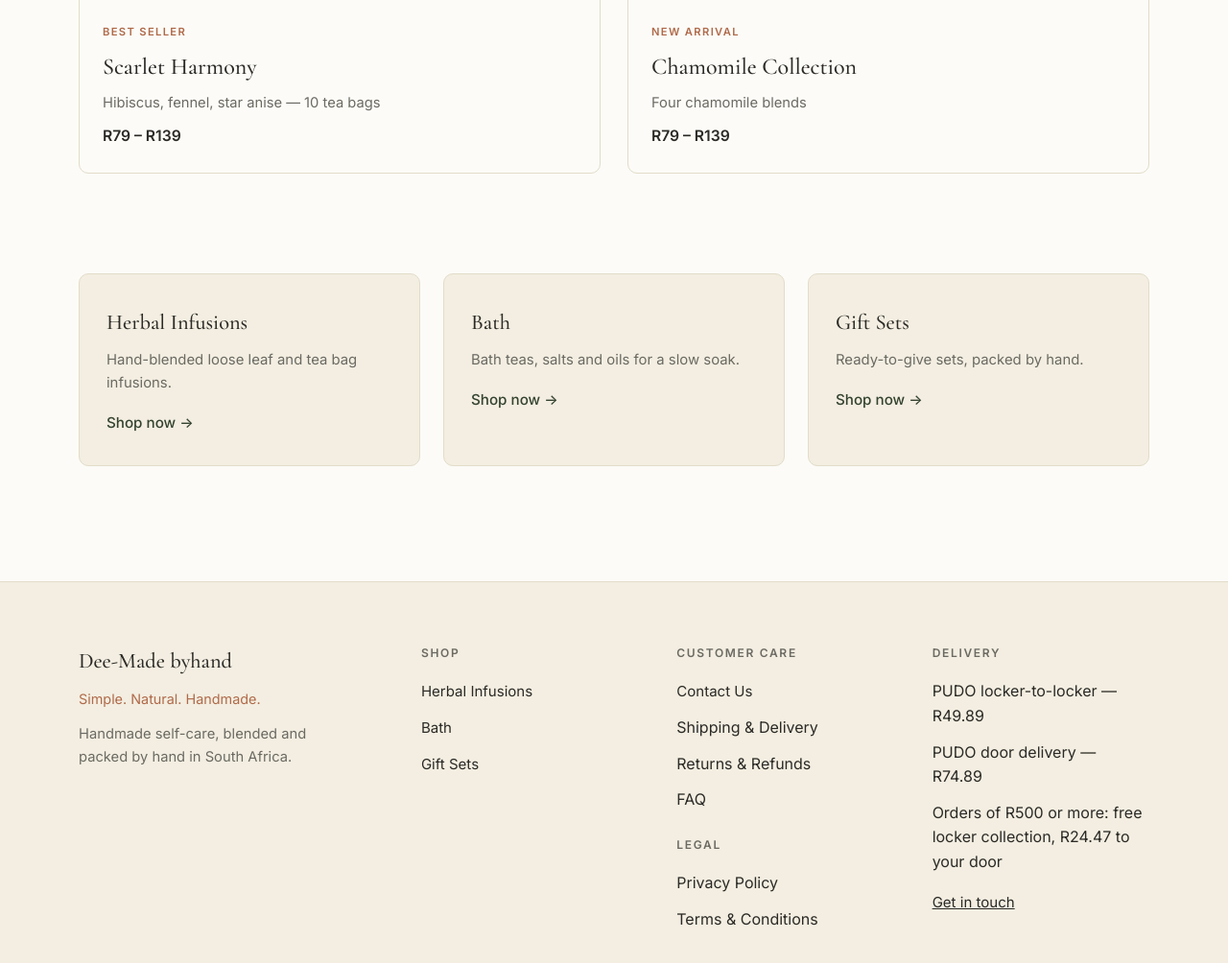
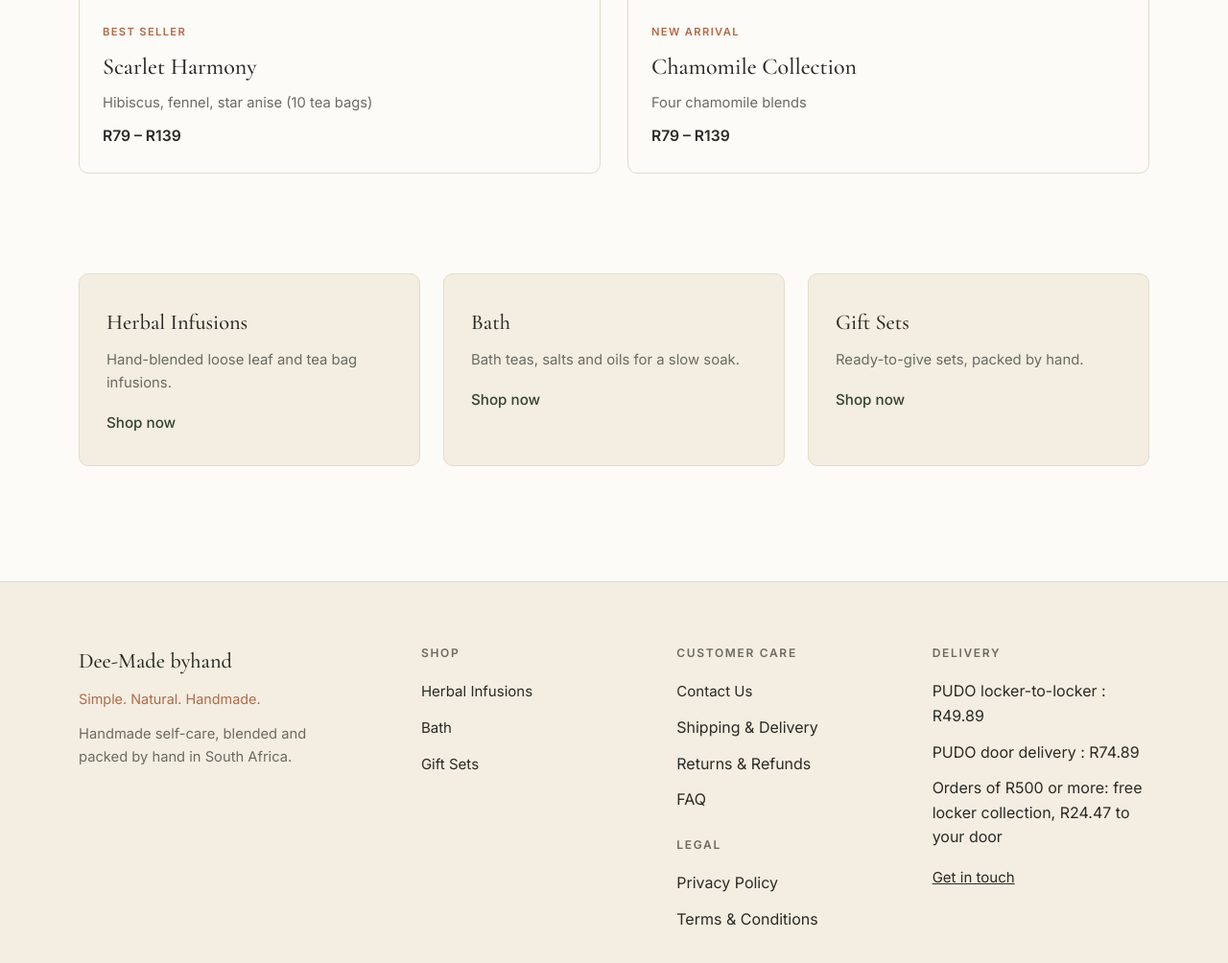
Before and after one commit to TdkMusa/Dee-MadeByhand, a plain HTML site: page index.html in a window 1280 px wide. Shown: the part 1138-2142 px from the top of the page at 96% size. Drawn offline with nearby package versions, Linux system fonts and the light colour scheme.

Commit message:
edited lastly

```diff
--- a/index.html
+++ b/index.html
@@ -45,7 +45,8 @@
       <div>
         <div class="eyebrow">SIMPLE. NATURAL. HANDMADE.</div>
         <h1>Self-care, blended and packed by hand.</h1>
-        <p>Dee-Made byhand is a small South African brand making herbal infusions, bath teas, salts and oils in small batches — with flowers, herbs and nothing complicated.</p>
+        <p>Dee-Made byhand is a small South African brand making herbal infusions, bath teas, salts and oils in small batches with flowers,
+           herbs and nothing complicated.</p>
         <div class="hero-actions">
           <a href="shop.html" class="btn btn-primary">Shop now</a>
           <a href="about.html" class="btn btn-outline">Our story</a>
@@ -69,7 +70,7 @@
           <div class="product-card-body">
             <div class="badge">Best seller</div>
             <h3>Scarlet Harmony</h3>
-            <p class="desc">Hibiscus, fennel, star anise — 10 tea bags</p>
+            <p class="desc">Hibiscus, fennel, star anise (10 tea bags)</p>
             <div class="price">R79 – R139</div>
           </div>
         </div>
@@ -99,19 +100,19 @@
         <div class="category-card">
           <h3>Herbal Infusions</h3>
           <p>Hand-blended loose leaf and tea bag infusions.</p>
-          <a href="shop.html" class="shop-link">Shop now →</a>
+          <a href="shop.html" class="shop-link">Shop now </a>
         </div>
 
         <div class="category-card">
           <h3>Bath</h3>
           <p>Bath teas, salts and oils for a slow soak.</p>
-          <a href="shop.html" class="shop-link">Shop now →</a>
+          <a href="shop.html" class="shop-link">Shop now </a>
         </div>
 
         <div class="category-card">
           <h3>Gift Sets</h3>
           <p>Ready-to-give sets, packed by hand.</p>
-          <a href="shop.html" class="shop-link">Shop now →</a>
+          <a href="shop.html" class="shop-link">Shop now </a>
         </div>
 
       </div>
@@ -155,8 +156,8 @@
       <div class="footer-col">
         <h4>Delivery</h4>
         <ul>
-          <li>PUDO locker-to-locker — R49.89</li>
-          <li>PUDO door delivery — R74.89</li>
+          <li>PUDO locker-to-locker : R49.89</li>
+          <li>PUDO door delivery : R74.89</li>
           <li>Orders of R500 or more: free locker collection, R24.47 to your door</li>
         </ul>
         <ul style="margin-top:16px;">
```
Also changed, not shown: about.html (+2 -2 lines), contact.html (+4 -4 lines).
